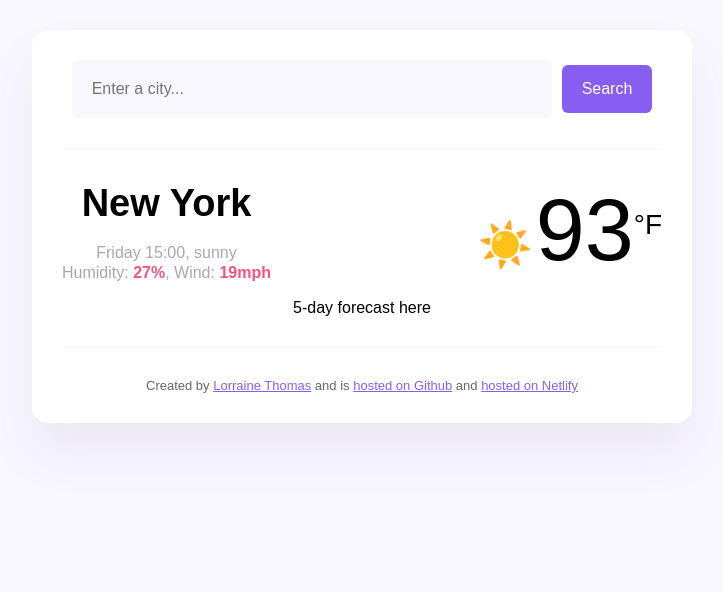
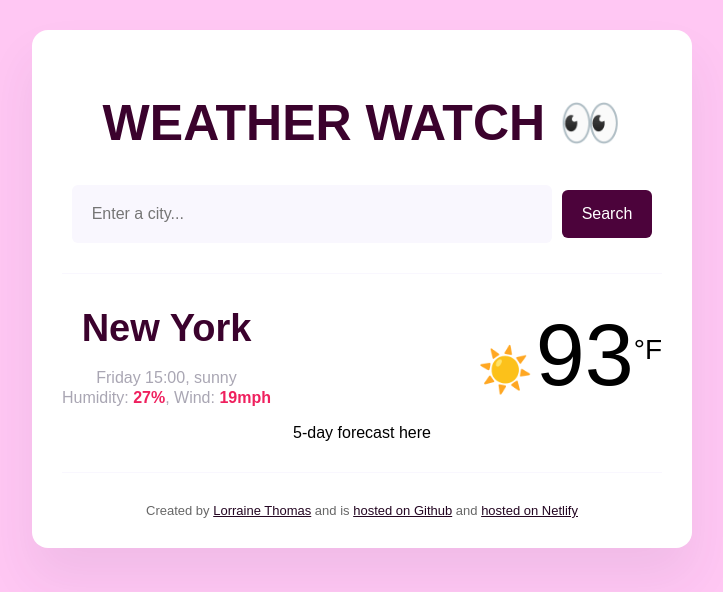
Before and after one commit to lorraineathomas/final-react-project, a React (Create React App) app: page / in a window 1280 px wide. Shown: the top 592 px of the page, without its empty margins (278-1001 px from the left). Built offline with nearby package versions, Linux system fonts and the light colour scheme.

Commit message:
Edited css

```diff
--- a/src/WeatherApp.css
+++ b/src/WeatherApp.css
@@ -1,13 +1,18 @@
 a {
-    color: #885DF1;
+    color: #240622;
 }
 
 body {
-    background-color: #f9f7fe;
+    background-color: #ffc7f3;
     font-family: "Raleway", sans-serif;
     font-optical-sizing: auto;
     font-weight: 500;
     font-style: normal;
+}
+
+h1 {
+    color: #3b022d;
+    font-size: 50px;
 }
 
 header {
@@ -35,10 +40,10 @@ footer {
 }
 
 .search-form-button {
-    background: #885df1;
+    background: #4c033b;
     border: none;
     border-radius: 6px;
-    color: #ffffff;
+    color: white;
     font-size: 16px;
     margin-left: 10px;
     padding: 15px 20px;
@@ -81,7 +86,7 @@ footer {
 }
 
 .weather-app-details strong {
-    color: #F65282;
+    color: #ef205e;
 }
 
 .weather-app-icon {
--- a/src/WeatherApp.js
+++ b/src/WeatherApp.js
@@ -35,7 +35,7 @@ export default function WeatherApp() {
     }
 
     function searchCity(city){
-        let apiKey = "8944afa6845bd7c413a687258d3211ef";
+        let apiKey = "842b36d55cb28eba74a018029d56b04c";
         let apiUrl = `https://api.shecodes.io/weather/v1/current?query=${city}&key=${apiKey}&units=metric`;
         axios.get(apiUrl).then(refreshWeather);
     }
@@ -59,6 +59,7 @@ export default function WeatherApp() {
         <div className="WeatherApp">
         <div class="weather-app">
         <header>
+            <h1>WEATHER WATCH 👀</h1>
             <form class="search-form" id="search-form">
             <input class="search-form-input" id="search-form-input" type="search" placeholder="Enter a city..." required />
             <input class="search-form-button" type="submit" value="Search"/>
```
